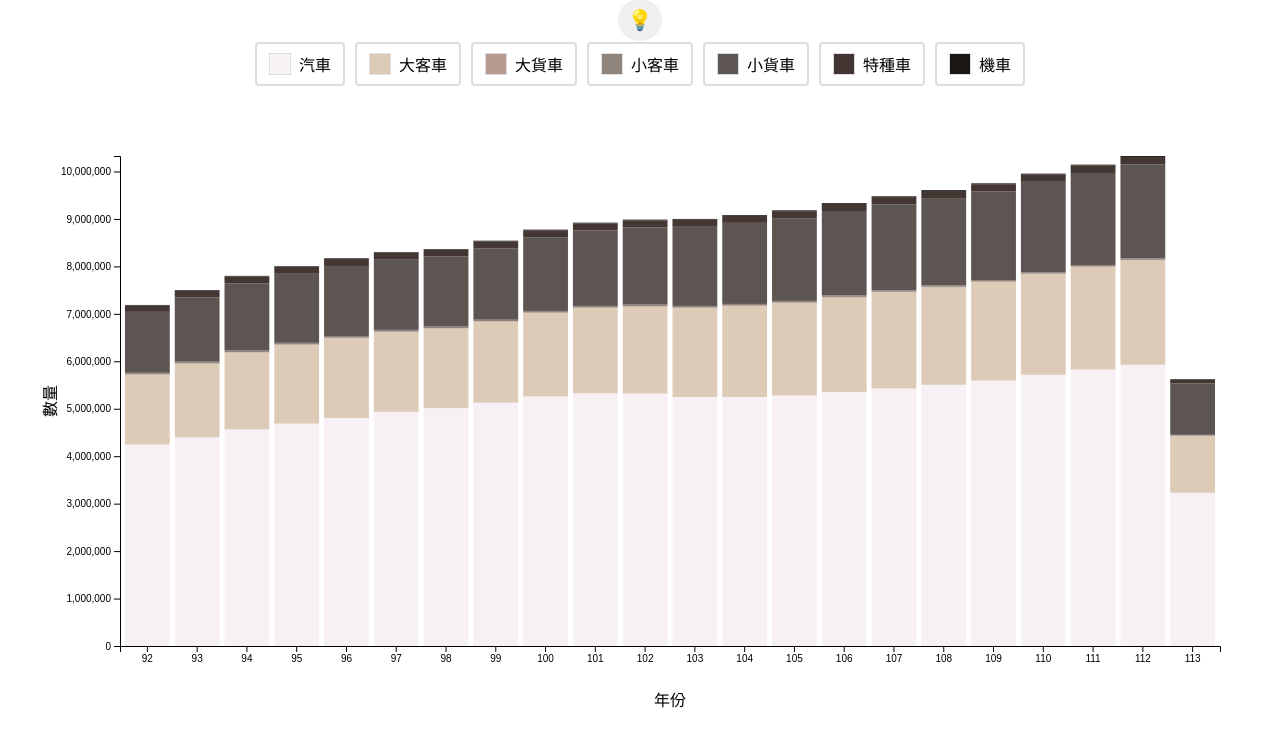
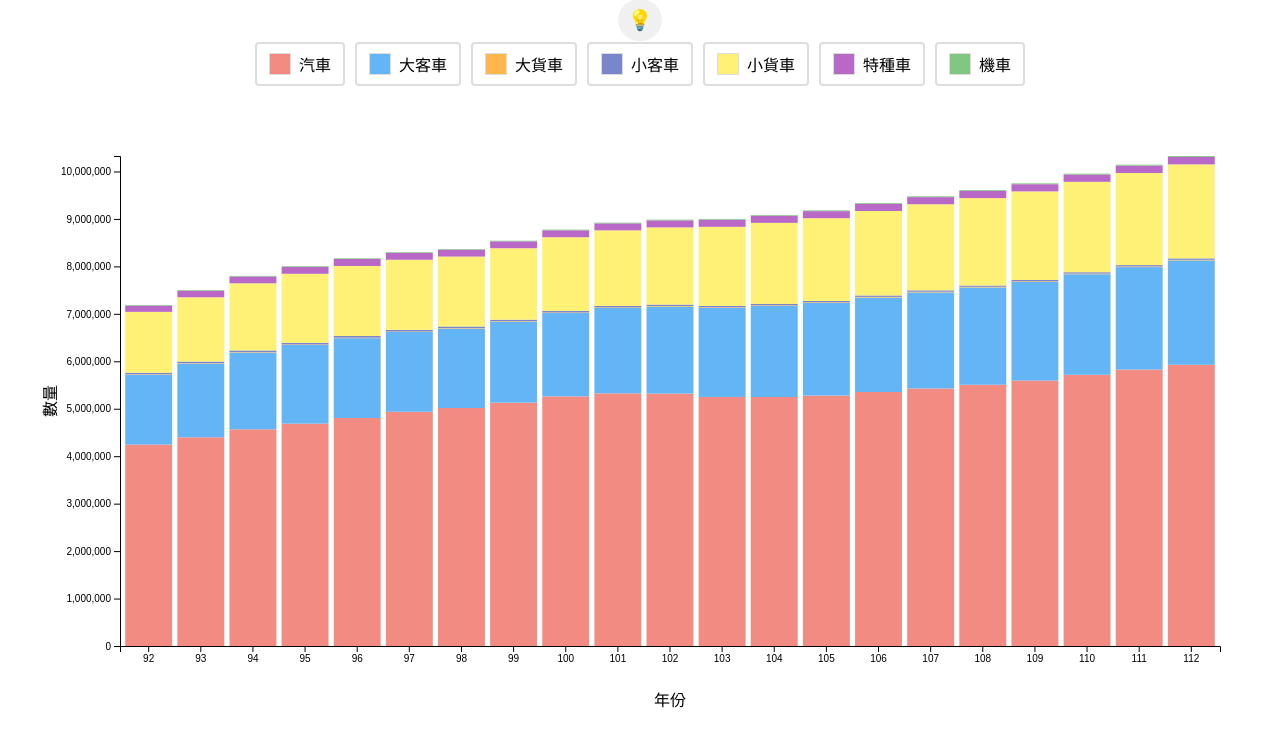
Before and after one commit to hansliao2015/MC_hackathon, a plain HTML site: page html/vehicle-v2.html in a window 1280 px wide. Shown: the part 101-837 px from the top of the page. Drawn offline with nearby package versions, Linux system fonts and the light colour scheme; files whose address does not match are found by name.

Commit message:
refactor: Refactor vehicle-v2.html to exclude data from year 113 and update color mapping

```diff
--- a/html/vehicle-v2.html
+++ b/html/vehicle-v2.html
@@ -5,6 +5,7 @@
     <meta name="viewport" content="width=device-width, initial-scale=1.0">
     <title>Interactive Vehicle Statistics Visualization</title>
     <style>
+        /* Previous styles remain the same */
         body {
             font-family: Arial, sans-serif;
             margin: 0;
@@ -163,15 +164,17 @@
     </div>
     <div id="legend" class="legend"></div>
 
-
     <div class="chart-container">
         <div id="chart"></div>
     </div>
+
     <script>
         // Load the data
         d3.csv("app/static/vehicle.csv").then(data => {
-            // Process and filter the data
-            const processedData = data.map(d => ({
+            // Process and filter the data, excluding year 113
+            const processedData = data
+                .filter(d => !d['總計'].startsWith('113')) // Filter out data from year 113
+                .map(d => ({
                     year: d['總計'],
                     displayYear: d['總計'].replace(/^(\d+)年.*$/, '$1'),
                     yearNumber: parseInt(d['總計'].match(/^(\d+)/)[1]),
@@ -184,7 +187,7 @@
                     motorcycle: +d['機車'].replace(/,/g, '')
                 })).sort((a, b) => a.yearNumber - b.yearNumber);
 
-            // Combine data for the same year
+            // Rest of the code remains the same
             const combinedData = Array.from(d3.group(processedData, d => d.yearNumber))
                 .map(([year, values]) => {
                     const combined = {
@@ -215,13 +218,13 @@
             // Define color mapping with default order
             const defaultOrder = ["car", "bus", "truck", "privatecar", "van", "special", "motorcycle"];
             const colorMapping = {
-                "car": "#F7F0F5",
-                "bus": "#DECBB7",
-                "truck": "#B89A8E",
-                "privatecar": "#8F857D",
-                "van": "#5C5552",
-                "special": "#433633",
-                "motorcycle": "#1A1614"
+                "car": "#F28B82",
+                "bus": "#64B5F6",
+                "truck": "#FFB74D",
+                "privatecar": "#7986CB",
+                "van": "#FFF176",
+                "special": "#BA68C8",
+                "motorcycle": "#81C784"
             };
 
             // Create scales
```
Lines whose indentation alone changed are shown as unchanged.
